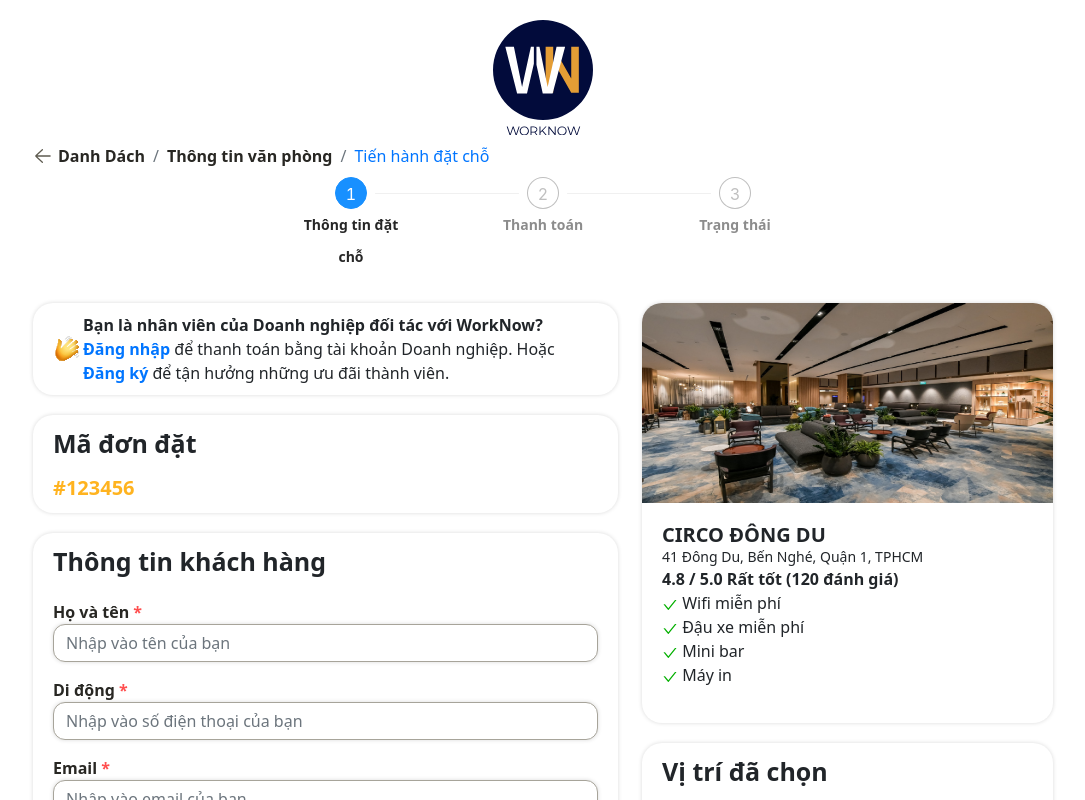
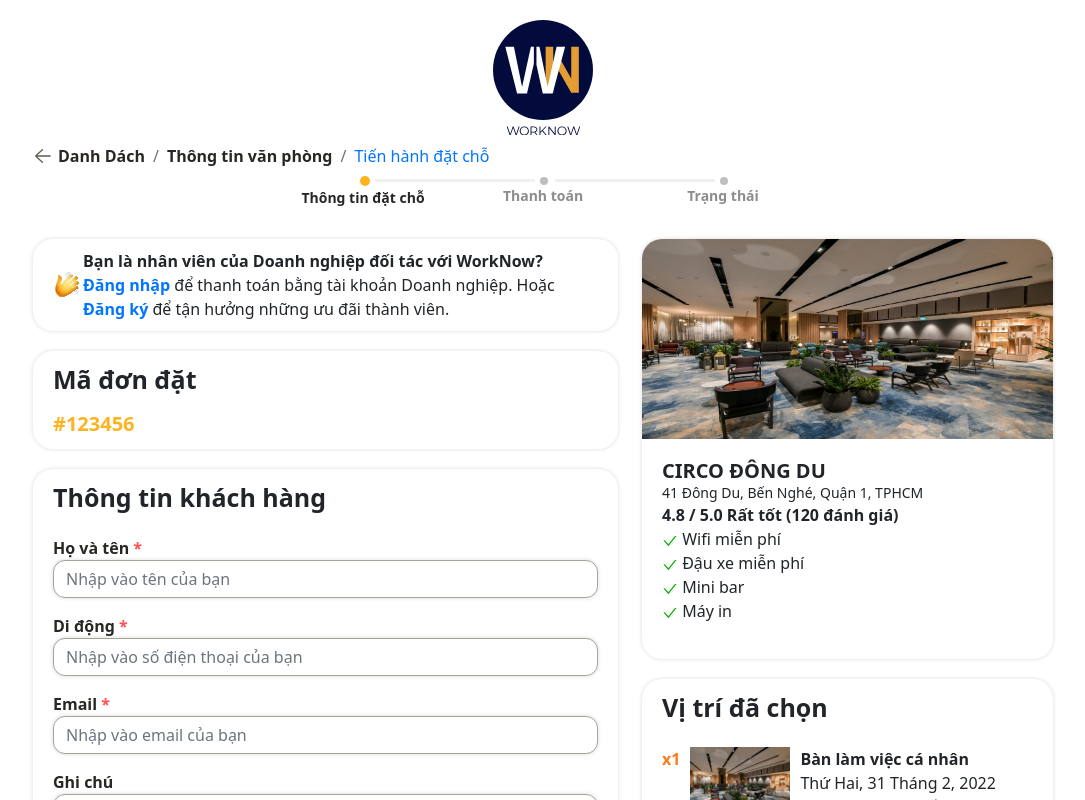
Before and after one commit to htz0707/worknow, a React (Create React App) app: page /create-booking/1 in a window 1280 px wide. Shown: the top 800 px of the page, without its empty margins (97-1182 px from the left). Built offline with nearby package versions, Linux system fonts and the light colour scheme.

Commit message:
update ui

```diff
--- a/src/assets/styles/CreateBooking.scss
+++ b/src/assets/styles/CreateBooking.scss
@@ -576,4 +576,12 @@
       }
     }
   }
+
+  .ant-steps-item-finish>.ant-steps-item-container>.ant-steps-item-tail::after {
+    background-color: #FFB31F;
+  }
+
+  .ant-steps-item-finish .ant-steps-icon-dot, .ant-steps-item-active .ant-steps-icon-dot {
+    background-color: #FFB31F !important;
+  }
 }
--- a/src/pages/CreateBooking.js
+++ b/src/pages/CreateBooking.js
@@ -84,7 +84,10 @@ export default function CreateBooking() {
           />
         </div>
         <div className='booking-step'>
-          <Steps current={currentStep} labelPlacement='vertical'>
+          <Steps
+            progressDot
+            current={currentStep} labelPlacement='vertical'
+          >
             <Step title='Thông tin đặt chỗ' />
             <Step title='Thanh toán' />
             <Step title='Trạng thái' />
```
